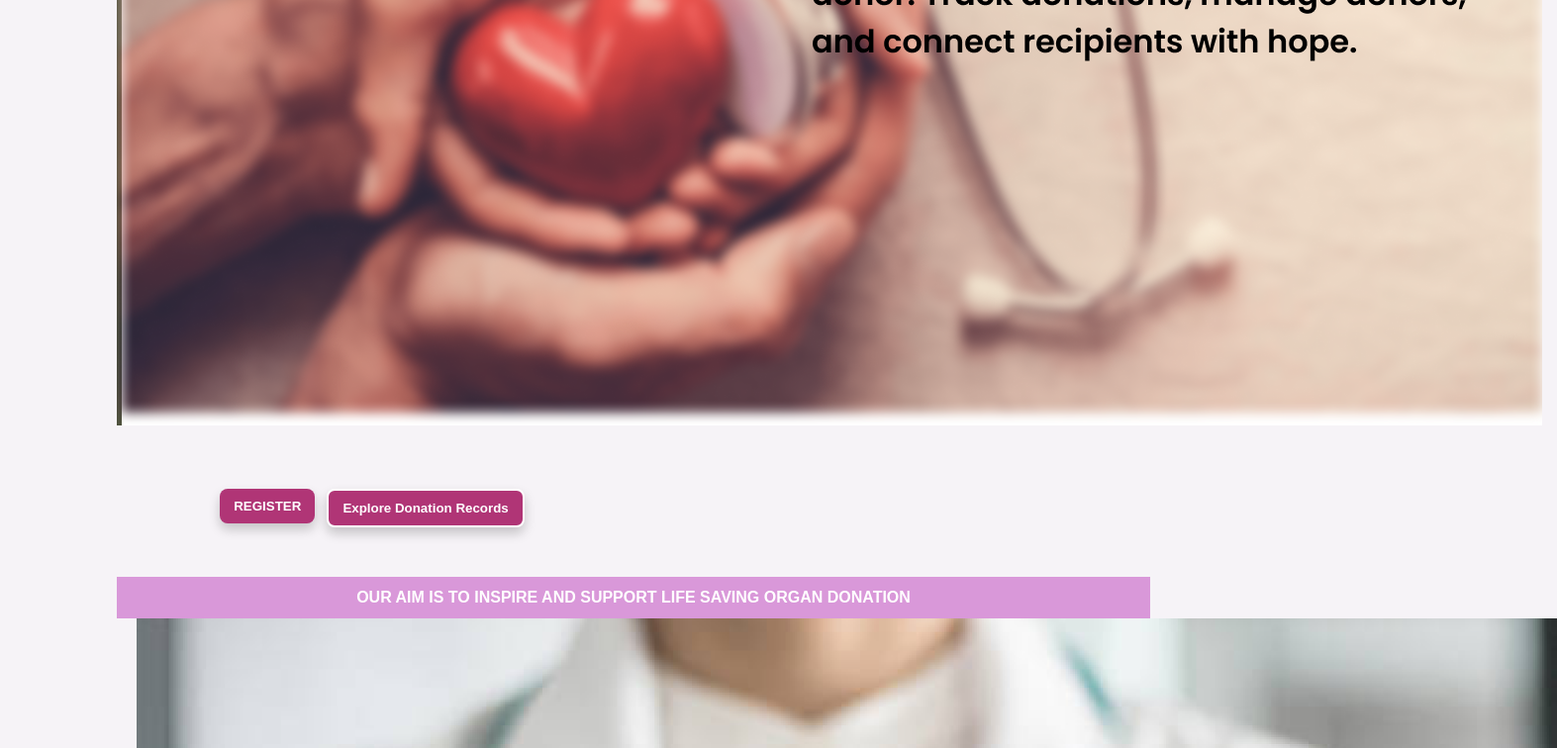
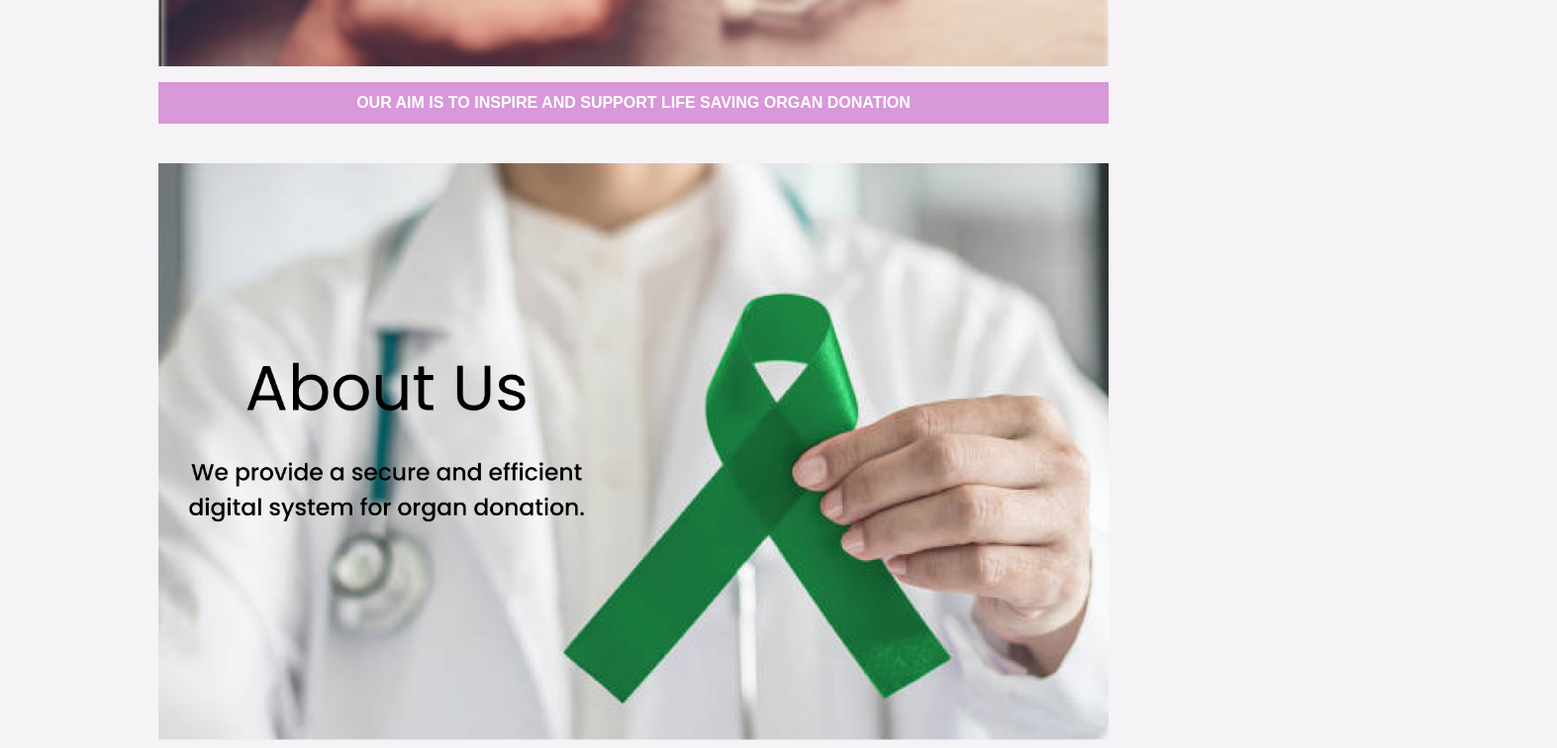
Before and after one commit to EpochBioSynthe/donorx_frontend, a React (Create React App) app: page / in a window 1280 px wide. Shown: the part 540-1296 px from the top of the page at 99% size, 1573 px wide, since content can reach past the window. Built offline with nearby package versions, Linux system fonts and the light colour scheme.

Commit message:
update home page

```diff
--- a/src/css/Home.css
+++ b/src/css/Home.css
@@ -1,6 +1,24 @@
+/* 1. Global Box-Sizing (වඩා හොඳ Layout පාලනයක් සඳහා) */
+*, *::before, *::after {
+    box-sizing: border-box;
+}
+
+/* 2. Horizontal Overflow ඉවත් කිරීම (Vertical Scrollbar එක තබාගෙන) */
+body, html {
+    overflow-x: hidden;
+}
+
+/* Images වලට Global style එකක් එකතු කරන්න */
+img {
+    max-width: 100%;
+    height: auto;
+    margin: 0;
+}
+
 /* Reusable helpers */
 .container {
-    max-width: 1100px;
+    /* පළල 958.4px ට ආසන්නව සකස් කළා */
+    max-width: 960px;
     margin: 0 auto;
     padding: 0 20px;
 }
@@ -17,6 +35,20 @@
 .hero-section {
     position: relative;
     padding: 20px 0 10px;
+    width: 100%;
+    min-height: 520px; /* Image එකට ඉඩ දීමට ප්‍රමාණවත් උසක් දෙන්න */
+    overflow: hidden;
+}
+
+/* Hero Background Image (banner.png) */
+.hero-bg-img {
+    position: absolute;
+    top: 0;
+    left: 0;
+    width: 100%;
+    height: 100%;
+    object-fit: cover;
+    z-index: 1;
 }
 
 .hero-content {
@@ -34,7 +66,7 @@
     color: #fff;
     padding: 24px;
     background: rgba(255,255,255,0.02);
-    margin-left: 6%;
+    margin-left: 0;
 }
 .hero-left h1 {
     font-size: 32px;
@@ -82,7 +114,22 @@
 }
 
 /* ABOUT SECTION */
+.about-section {
+    display: flex;
+    gap: 30px;
+    align-items: center;
+    padding: 40px 0;
+}
+.about-left {
+    flex: 1;
+}
 
+/* About Image (bannertwo.png) */
+.about-image {
+    width: 100%;
+    height: auto;
+    display: block;
+}
 
 .about-right {
     background-color: rgba(255, 255, 255, 0.9);
@@ -124,7 +171,11 @@
     .hero-bg { height:240px }
     .about-section{
         flex-direction: column;
+        gap: 15px;
         align-items: flex-start;
+    }
+    .about-left {
+        max-width: 100%;
     }
     .about-right {
         margin-left: 0;
```
Also changed, not shown: public/assets/banner.png.
